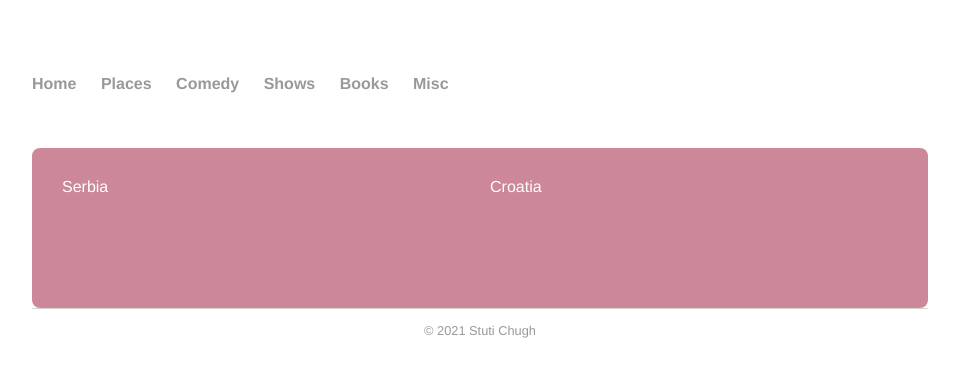
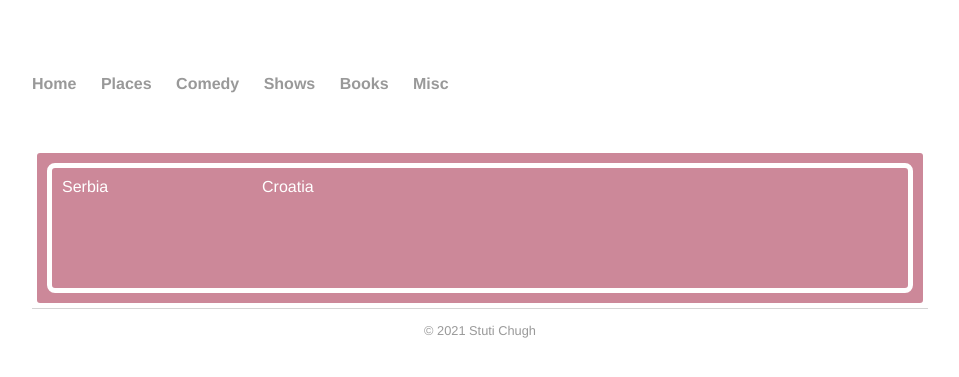
Before and after one commit to stutichugh/stutichugh.github.io, a Jekyll site: the page built from places.html, in a window 1280 px wide. Shown: the top 377 px of the page, without its empty margins (160-1119 px from the left). Built offline with Jekyll 4.4.1, drawn with Linux system fonts in a browser that asks for light colours.

Commit message:
Update main.css

```diff
--- a/css/main.css
+++ b/css/main.css
@@ -78,25 +78,24 @@
 } */
 
 .container {
-  /* border: 5px solid rgb(111,41,97); */
+  border: 5px solid ;
   border-radius: .5em;
   padding: 10px;
-  /* display: inline-flex; */
   display: flex;
   flex: 1;
   font-family:'Helvetica', 'Arial', 'Sans-Serif';
   background:#cc8899;
   color:white;
-  justify-content: space-between;
+  /* justify-content: space-between; */
 }
 
 .item {
   width: 200px;
   height: 100px;
-  padding: 10px;
+  /* padding: 10px; */
   /* background-color: rgba(111,41,97,.3);
   border: 2px solid rgba(111,41,97,.5); */
-  flex: 1;
+  /* flex: 1; */
   font-family:'Helvetica', 'Arial', 'Sans-Serif';
   background: #cc8899;
   color:white;
```
